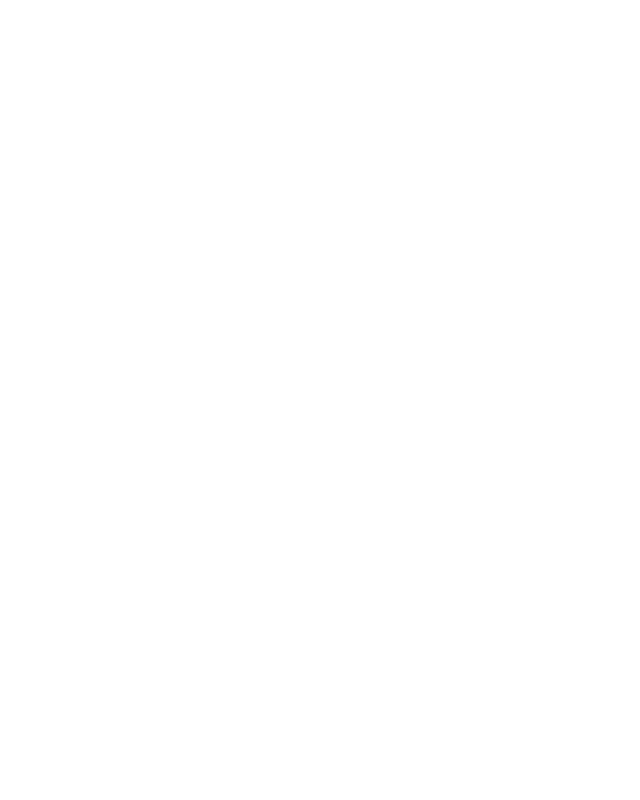
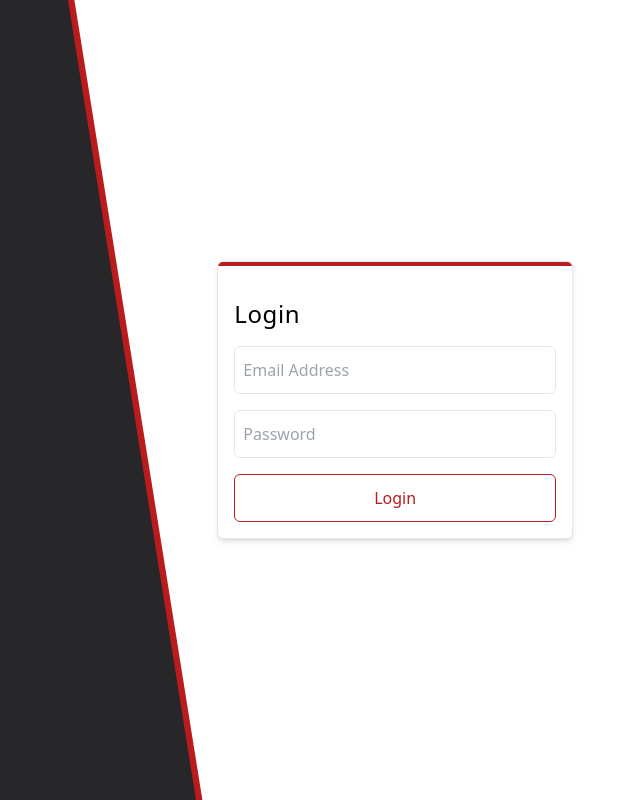
Before and after one commit to GeorgeKilleen1996/GKGames-frontend, a Nuxt app: page /auth/login in a window 1280 px wide. Shown: the whole page, without its empty margins (636-1276 px from the left). Built offline with nearby package versions, Linux system fonts and the light colour scheme.

Commit message:
style(login): created basic login page

```diff
--- a/pages/auth/login.vue
+++ b/pages/auth/login.vue
@@ -1,5 +1,36 @@
 <template>
-    <div>
-
+    <div class="w-full h-screen relative">
+        <div class="w-full h-screen login-right-background-red absolute top-0 right-0 bg-red-700"></div>
+        <div class="w-full h-screen login-right-background-zinc absolute top-0 right-0 bg-zinc-800"></div>
+        <div class="grid grid-rows-1 login-grid-cols h-screen">
+            <div></div>
+            <div class="w-full h-full flex justify-start items-center">
+                <div class="w-5/6 bg-white shadow-md rounded-md flex flex-col gap-4 border overflow-hidden">
+                    <div class="w-full h-1 bg-red-700"></div>
+                    <div class="w-full text-2xl tracking-wide px-4 pt-4">Login</div>
+                    <div class="w-full h-12 px-4">
+                        <input type="email" class="w-full h-full rounded-md border px-2 focus:outline-none focus:ring-2 focus:ring-red-700" placeholder="Email Address">
+                    </div>
+                    <div class="w-full h-12 px-4">
+                        <input type="password" class="w-full h-full rounded-md border px-2 focus:outline-none focus:ring-2 focus:ring-red-700" placeholder="Password">
+                    </div>
+                    <div class="w-full h-12 px-4 mb-4">
+                        <button class="w-full h-full rounded-md text-center text-red-700 border border-red-700 hover:bg-red-700 hover:text-white transition-all">Login</button>
+                    </div>
+                </div>
+            </div>
+        </div>
     </div>
 </template>
+
+<style>
+.login-right-background-zinc{
+    clip-path: polygon(0% 0, 55% 0, 65% 100%, 0% 100%);
+}
+.login-right-background-red{
+    clip-path: polygon(0% 0, 55.5% 0, 65.5% 100%, 0% 100%);
+}
+.login-grid-cols {
+    grid-template-columns: 2fr 1fr;
+}
+</style>
```
